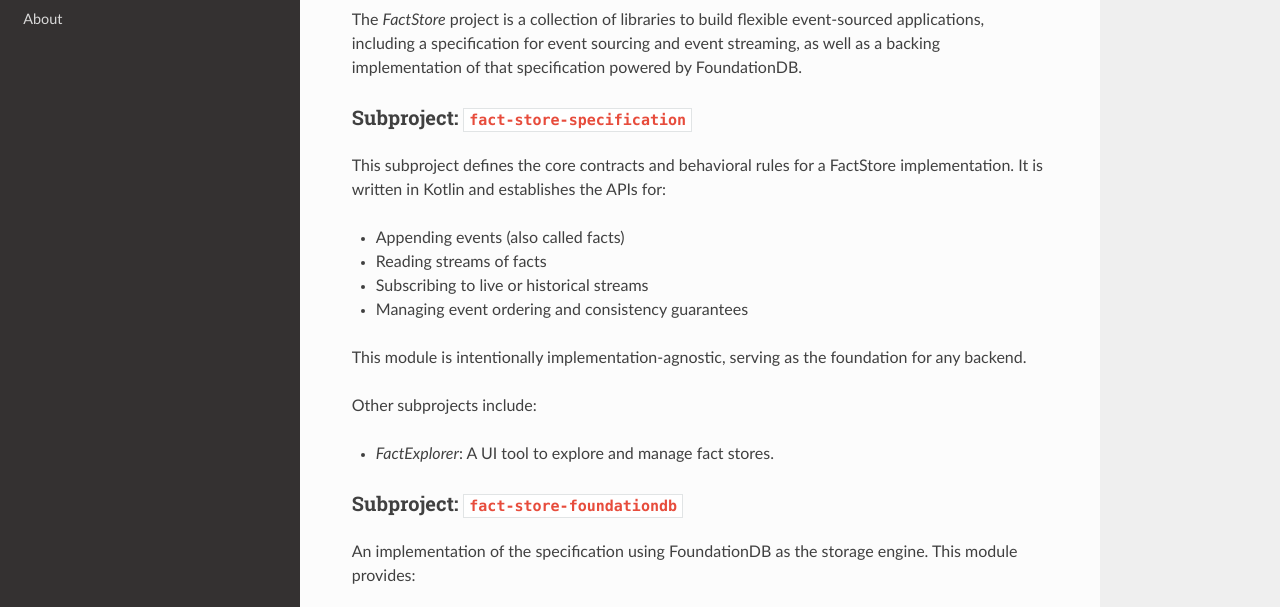
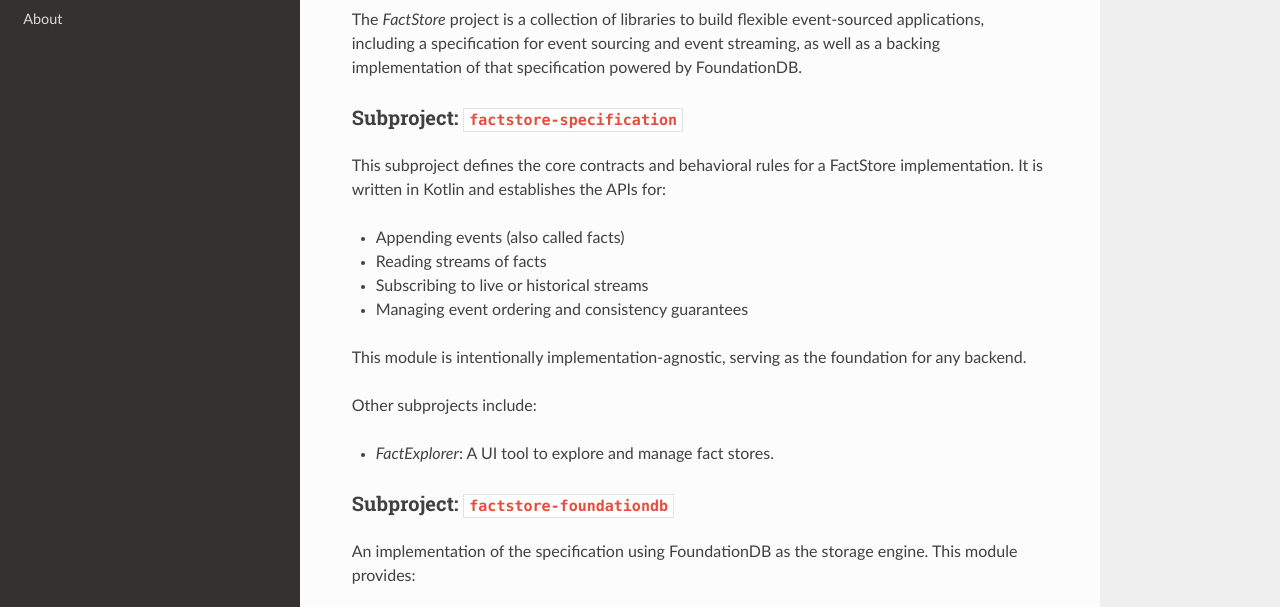
Before and after one commit to fact-store/factstore.org, an MkDocs documentation site: the page built from docs/index.md, in a window 1280 px wide and 1189 px high. Shown: the part 280-887 px from the top of the window. Built offline with MkDocs 1.6.1, drawn with Linux system fonts in a browser that asks for light colours; nearby versions of some CDN libraries.

Commit message:
Fix subproject naming in documentation

```diff
--- a/docs/index.md
+++ b/docs/index.md
@@ -6,7 +6,7 @@
 
 The _FactStore_ project is a collection of libraries to build flexible event-sourced applications, including a specification for event sourcing and event streaming, as well as a backing implementation of that specification powered by FoundationDB.
 
-### Subproject: `fact-store-specification`
+### Subproject: `factstore-specification`
 
 This subproject defines the core contracts and behavioral rules for a FactStore implementation. It is written in Kotlin and establishes the APIs for:
 
@@ -21,7 +21,7 @@
 
 * _FactExplorer_: A UI tool to explore and manage fact stores.
 
-### Subproject: `fact-store-foundationdb`
+### Subproject: `factstore-foundationdb`
 
 An implementation of the specification using FoundationDB as the storage engine.
 This module provides:
```
